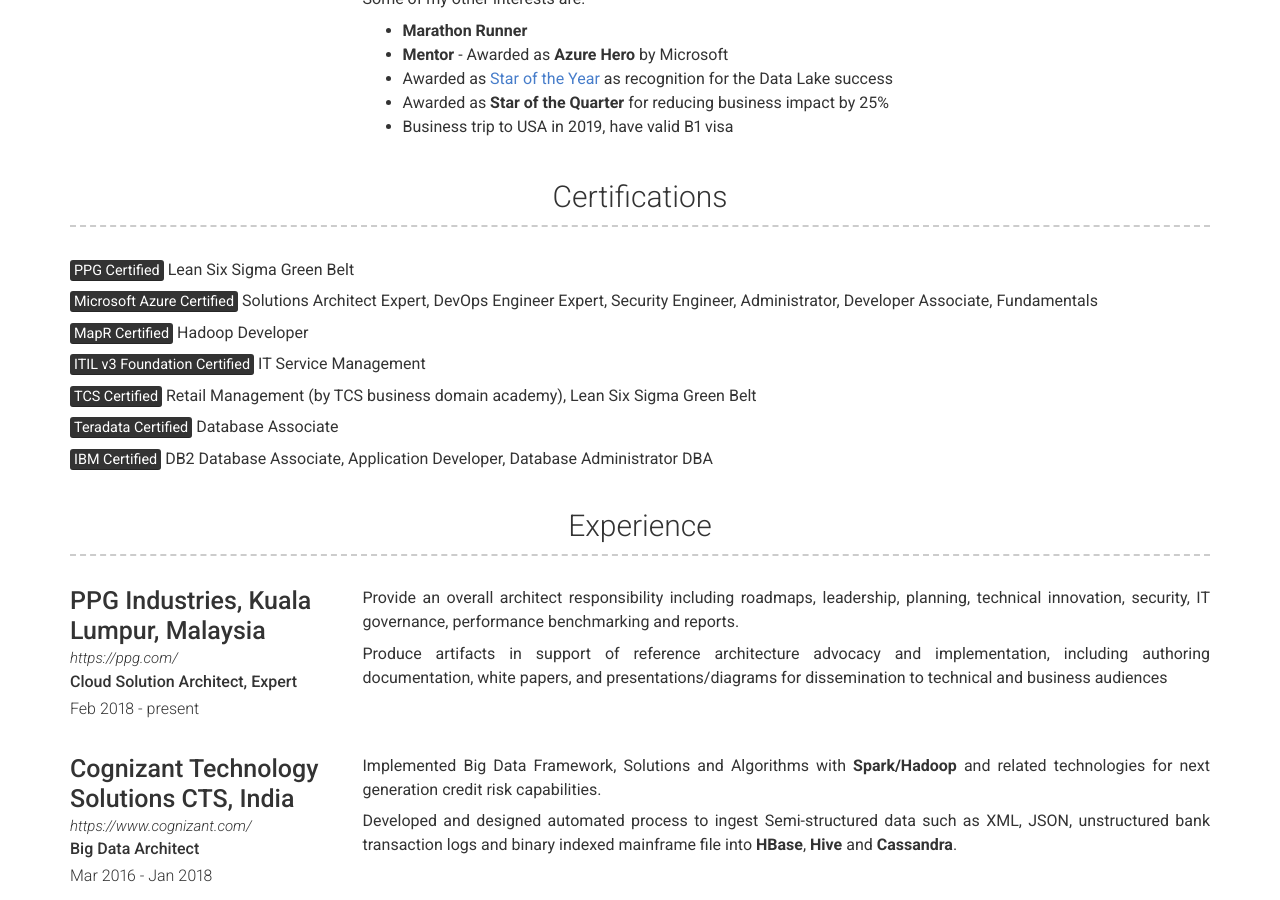
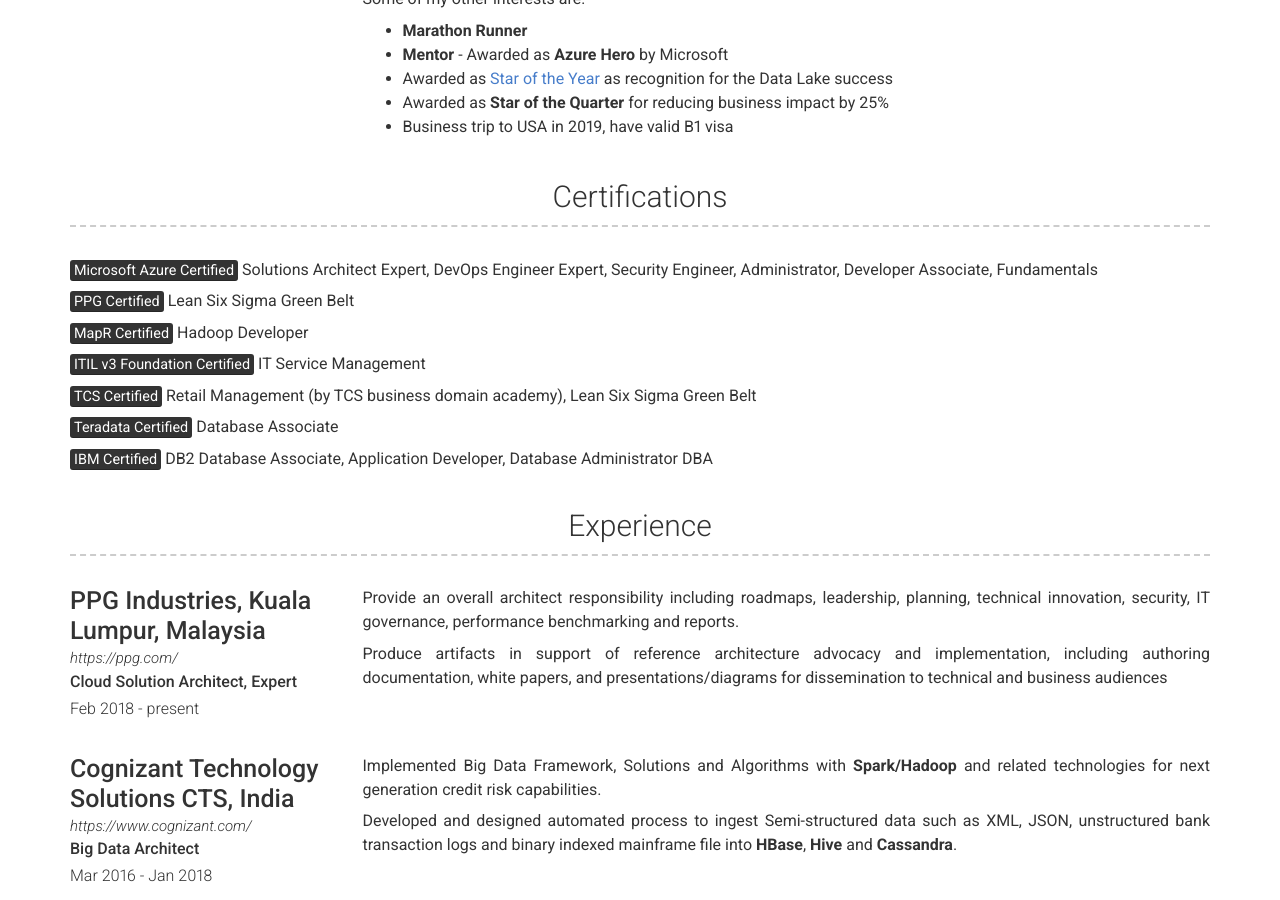
Before and after one commit to mohd-hasnain/mohd-hasnain.github.io, a Jekyll site: the page built from index.md, in a window 1280 px wide and 900 px high, scrolled down 739 px. Built offline with Jekyll 4.4.1, drawn with Linux system fonts in a browser that asks for light colours; nearby versions of some CDN libraries; part of the change alters nothing that is shown.

```diff
--- a/_data/projects.yml
+++ b/_data/projects.yml
@@ -1,9 +1,9 @@
 # Project template
 - layout: top-middle
   description: | # this will include new lines to allow paragraphs
+      <mark>Microsoft Azure Certified</mark>  Solutions Architect Expert, DevOps Engineer Expert, Security Engineer, Administrator, Developer Associate, Fundamentals
+
       <mark>PPG Certified</mark>  Lean Six Sigma Green Belt
-
-      <mark>Microsoft Azure Certified</mark>  Solutions Architect Expert, DevOps Engineer Expert, Security Engineer, Administrator, Developer Associate, Fundamentals
 
       <mark>MapR Certified</mark> Hadoop Developer
 
```
